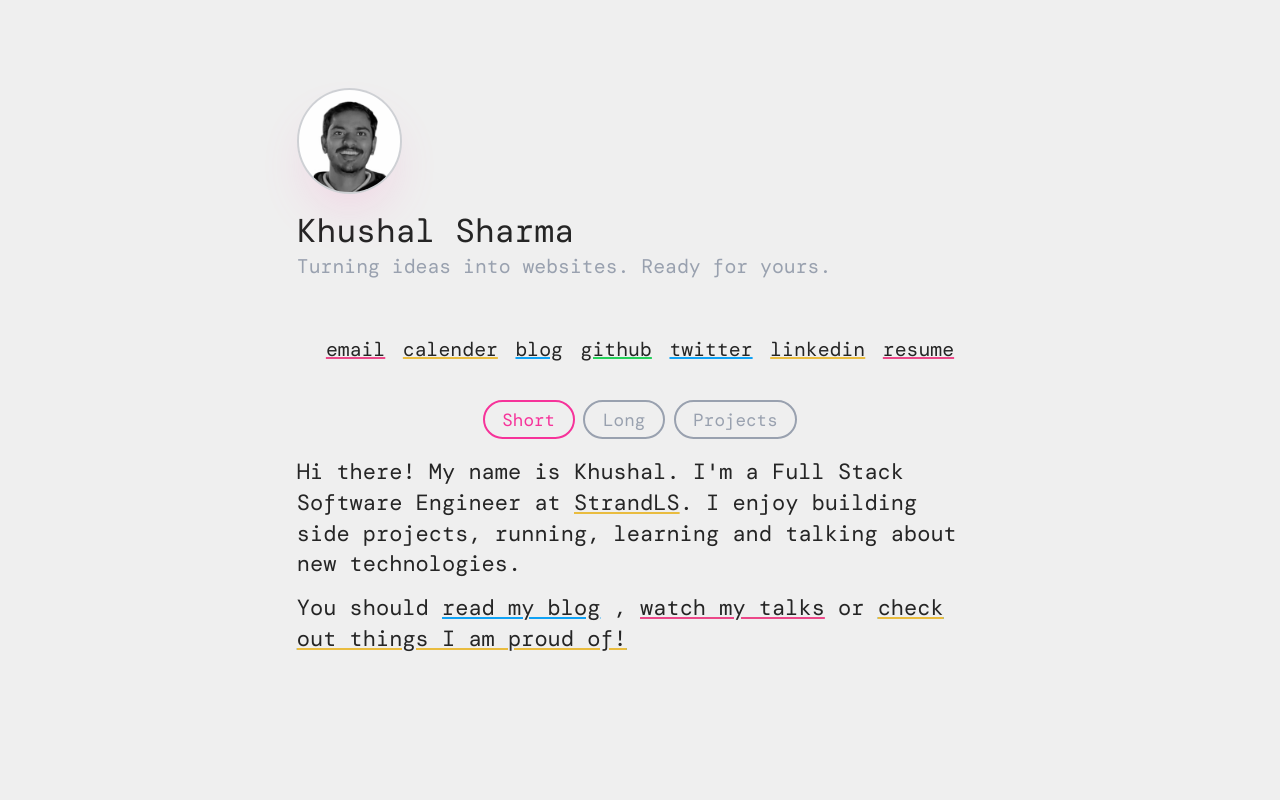
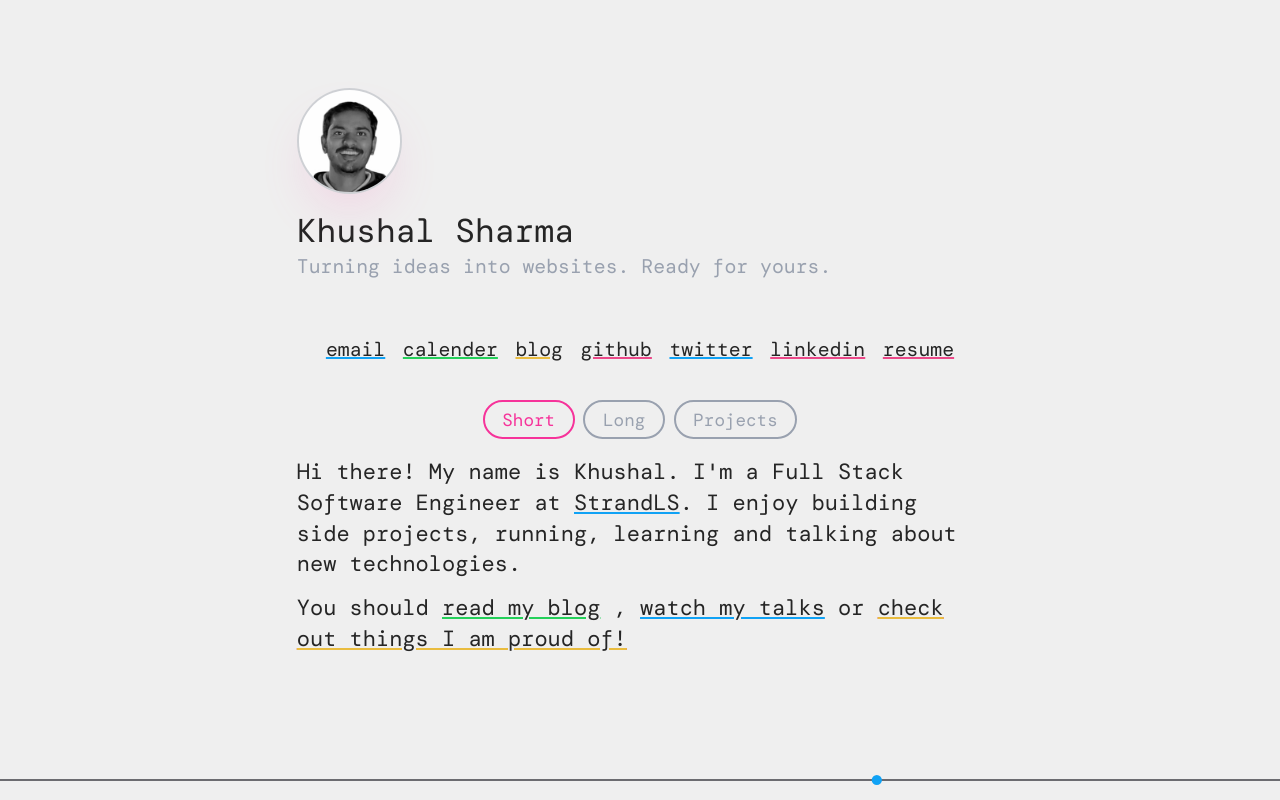
Before and after one commit to Logan1x/Logan1x.github.io, a React (Vite) app: page / in a window 1280 px wide. Built offline with nearby package versions, Linux system fonts and the light colour scheme; a web font is replaced by a local one.

Commit message:
svg path animation

```diff
--- a/src/Home.tsx
+++ b/src/Home.tsx
@@ -11,14 +11,19 @@ type LinkType = {
 import { Link } from "react-router-dom";
 import Cal from "@calcom/embed-react";
 
+const colors = ["#24d05a", "#eb4888", "#10a2f5", "#e9bc3f"];
+
+function getRandomColor(excludeColor?: string) {
+  const availableColors = excludeColor
+    ? colors.filter((c) => c !== excludeColor)
+    : colors;
+  return availableColors[Math.floor(Math.random() * availableColors.length)];
+}
+
 function Home() {
   const [activeBio, setActiveBio] = useState<BioType>("short");
   const [isModalOpen, setIsModalOpen] = useState(false);
-  const colors = ["#24d05a", "#eb4888", "#10a2f5", "#e9bc3f"];
-
-  function getRandomColor() {
-    return colors[Math.floor(Math.random() * colors.length)];
-  }
+  const [circleColor, setCircleColor] = useState(colors[0]);
 
   const initialLinks: LinkType[] = useMemo(
     () => [
@@ -74,9 +79,10 @@ function Home() {
       setLinks((prevLinks) =>
         prevLinks.map((link) => ({
           ...link,
-          color: getRandomColor(),
+          color: getRandomColor(link.color),
         }))
       );
+      setCircleColor((prev) => getRandomColor(prev));
     }, 5000);
 
     return () => clearInterval(intervalId);
@@ -85,14 +91,7 @@ function Home() {
   return (
     <div>
       <div className="flex flex-col items-center md:items-start justify-between w-full gap-4 pt-20">
-        {/* <div className="rounded-full w-24 h-24 overflow-hidden shadow-2xl shadow-pink-400/20 [transform-origin:0%_100%] hover:[transform:translate(4px,4px)_rotate(-12deg)] transition-transform duration-300 ease-in-out bg-gray-500/20 border-2 border-gray-400/10"> */}
-        {/* <img
-            src={heroImage}
-            alt="Profile picture"
-            className="w-full h-full object-cover grayscale"
-          /> */}
         <FaceTracker />
-        {/* </div> */}
         <div className="text-center md:text-left">
           <h1 className="text-3xl">Khushal Sharma</h1>
           <h2 className="text-lg text-gray-400 mb-4">
@@ -312,6 +311,19 @@ function Home() {
         </div>
       </div>
 
+      <div className="fixed bottom-0 left-0 right-0 flex justify-center overflow-hidden z-40">
+        <svg
+          width="100%"
+          height="40"
+          viewBox="0 0 2000 40"
+          preserveAspectRatio="xMidYMid meet"
+          fill="none"
+        >
+          <path stroke="#3f3f46" strokeWidth="2" d="M 0 20 L 2000 20" />
+          <circle className="line-traveler" r="8" fill={circleColor} />
+        </svg>
+      </div>
+
       {isModalOpen && (
         <div className="fixed inset-0  bg-opacity-20 backdrop-blur-sm flex items-center justify-center z-50 p-4">
           <div className="rounded-lg w-full h-full md:max-h-[90vh] overflow-auto">
--- a/src/index.css
+++ b/src/index.css
@@ -60,3 +60,19 @@ body {
   font-size: 12px;
   line-height: 1.4;
 }
+
+/* Line Animation Styles */
+.line-traveler {
+  offset-path: path("M 0 20 L 2000 20");
+  animation: travel 8s infinite linear;
+}
+
+@keyframes travel {
+  0% {
+    offset-distance: 0%;
+  }
+
+  100% {
+    offset-distance: 100%;
+  }
+}
```
